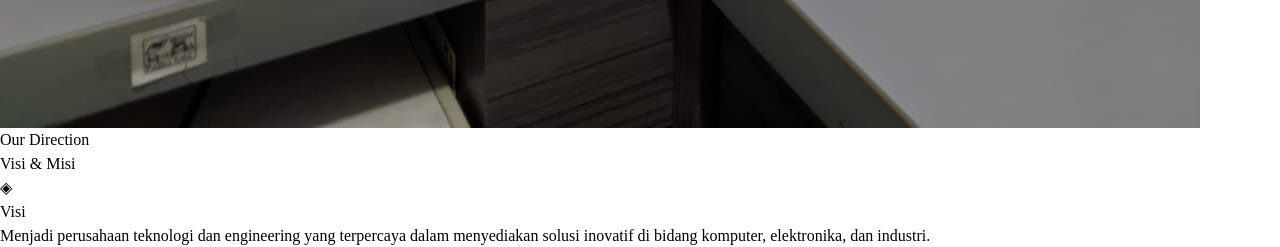
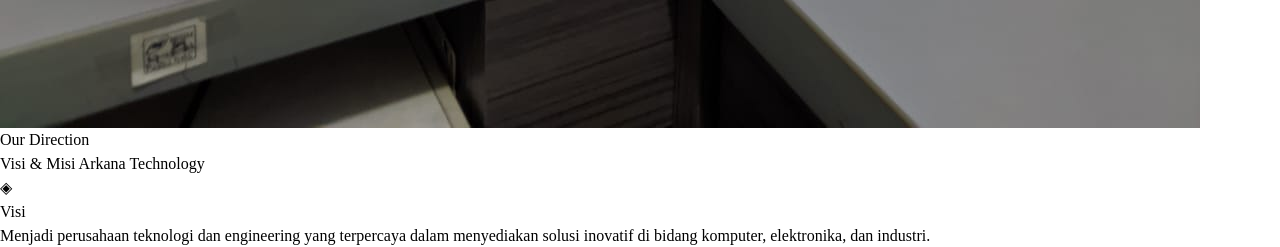
Before and after one commit to salsaabilaaa250-ux/arkana-technology, a React (Vite) app: page /about in a window 1280 px wide. Shown: the part 3312-3559 px from the top of the page. Built offline with nearby package versions, Linux system fonts and the light colour scheme.

Commit message:
memperbarui halaman about yang sudah dibuat tapi baru di commit

```diff
--- a/src/pages/About.jsx
+++ b/src/pages/About.jsx
@@ -102,7 +102,7 @@ function About() {
             </p>
 
             <h2 className="mt-3 text-3xl md:text-4xl font-bold">
-              Visi & Misi
+              Visi & Misi Arkana Technology
             </h2>
 
           </div>
```
